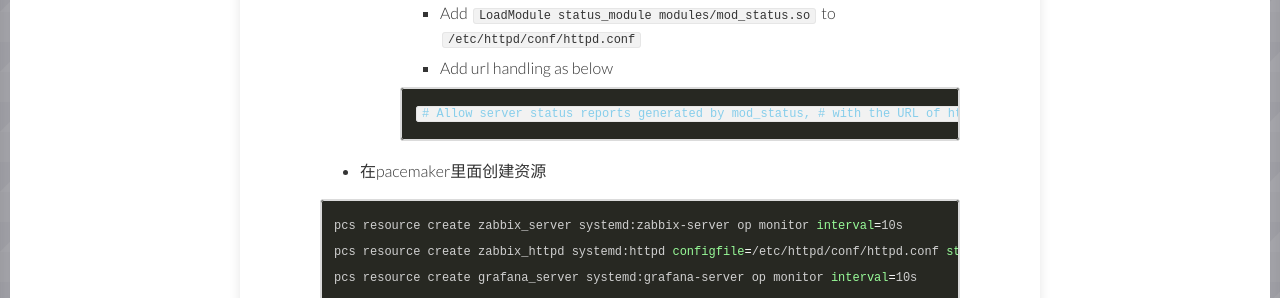
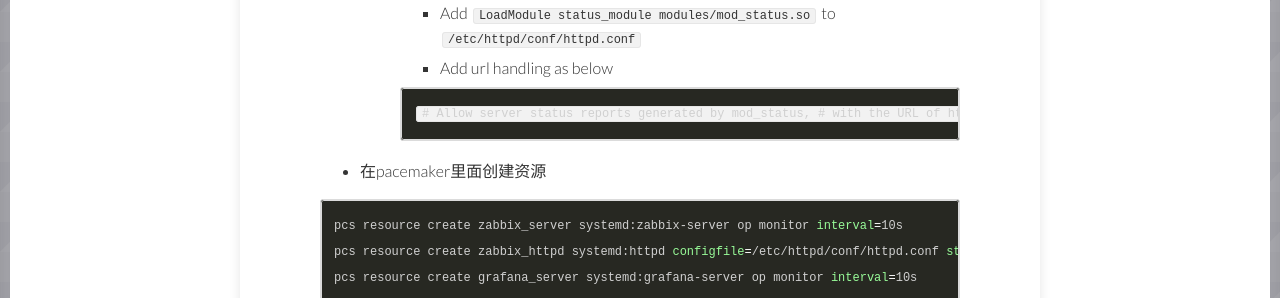
Before and after one commit to KasperDeng/kasperdeng.github.io, a Jekyll site: the page built from _posts/2017-03-16-zabbix-ha-on-aws.md, in a window 1280 px wide. Shown: the part 1428-1726 px from the top of the page. Built offline with Jekyll 4.4.1, drawn with Linux system fonts in a browser that asks for light colours; nearby versions of some CDN libraries; comment, search, counter and statistics services are not loaded.

Commit message:
update post format regarding zabbix HA cluster

````diff
--- a/_posts/2017-03-16-zabbix-ha-on-aws.md
+++ b/_posts/2017-03-16-zabbix-ha-on-aws.md
@@ -38,7 +38,7 @@
     + Add `LoadModule status_module modules/mod_status.so` to `/etc/httpd/conf/httpd.conf`
     + Add url handling as below
 
-    ```conf
+    ```xml
     # Allow server status reports generated by mod_status,
     # with the URL of http://servername/server-status
     # Change the ".example.com" to match your domain to enable.
````
